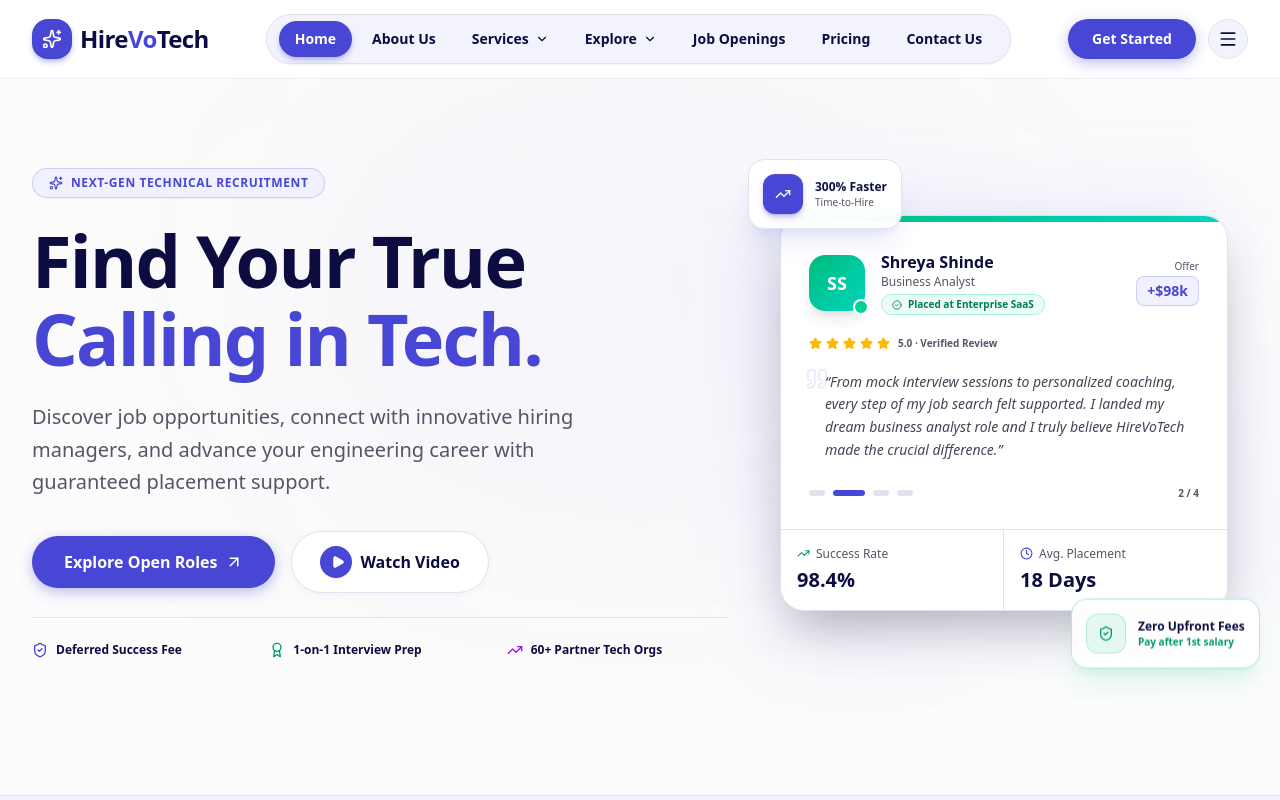
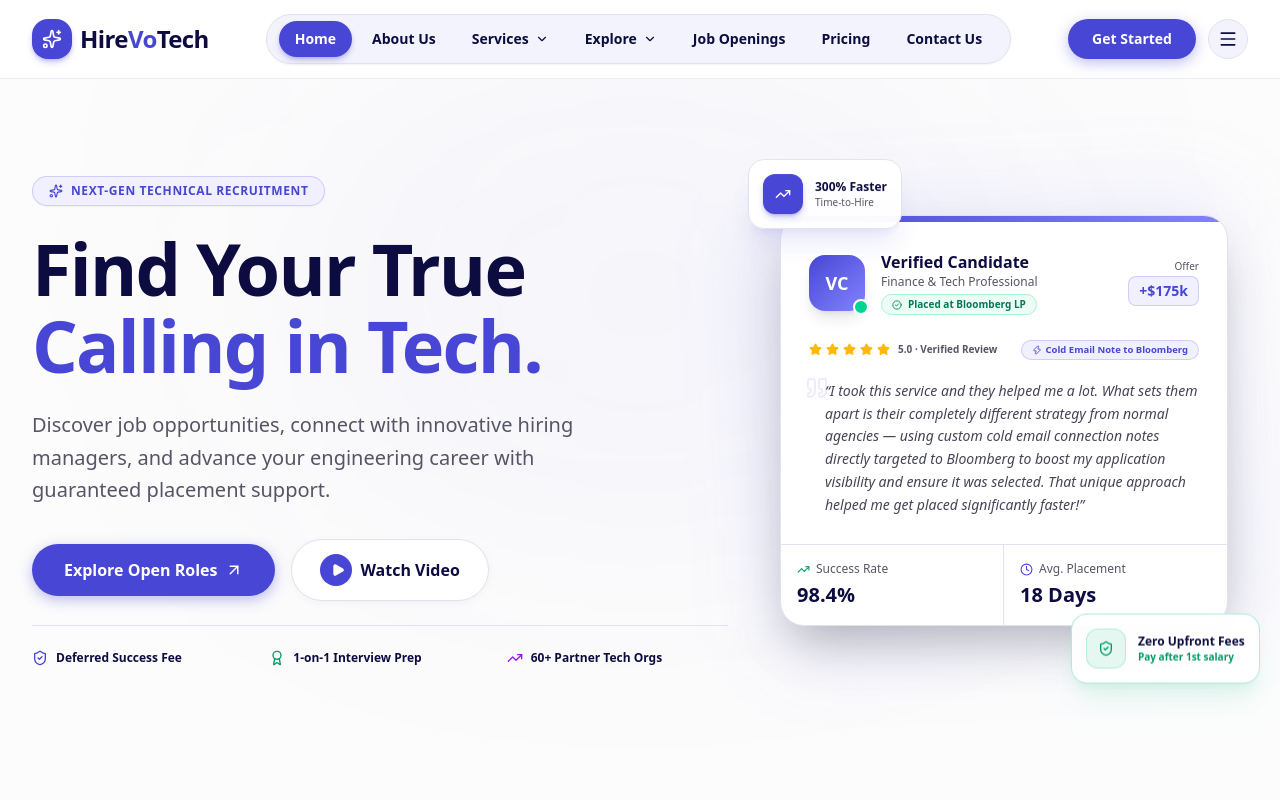
Before and after one commit to MrSanito/HireVoTech, a Next.js app: page / in a window 1280 px wide. Shown: the top 800 px of the page. Built offline with nearby package versions, Linux system fonts and the light colour scheme.

Commit message:
Update hero feedback card to feature single cold email Bloomberg review

```diff
--- a/app/components/Hero.tsx
+++ b/app/components/Hero.tsx
@@ -1,6 +1,6 @@
 "use client";
 
-import React, { useState, useEffect } from "react";
+import React, { useState } from "react";
 import Link from "next/link";
 import {
   ArrowUpRight,
@@ -12,76 +12,25 @@
   Clock,
   Star,
   Quote,
-  CheckCircle2
+  CheckCircle2,
+  Zap
 } from "lucide-react";
 import VideoModal from "./VideoModal";
 
-const feedbacks = [
-  {
-    name: "Udhayan K.",
-    role: "Software Engineer",
-    company: "Series-B Fintech",
-    offer: "+$145k",
-    avatar: "UK",
-    color: "from-[#4846D4] to-[#8482FF]",
-    stars: 5,
-    text: "The professionalism and expertise demonstrated by the HireVoTech team have been truly exemplary. Nilam's efforts in connecting me with the right companies led to significant success. This collaboration has been transformative.",
-  },
-  {
-    name: "Shreya Shinde",
-    role: "Business Analyst",
-    company: "Enterprise SaaS",
-    offer: "+$98k",
-    avatar: "SS",
-    color: "from-emerald-500 to-teal-400",
-    stars: 5,
-    text: "From mock interview sessions to personalized coaching, every step of my job search felt supported. I landed my dream business analyst role and I truly believe HireVoTech made the crucial difference.",
-  },
-  {
-    name: "Prasham Parekh",
-    role: "Cloud Architect",
-    company: "US Tech Corp",
-    offer: "+$165k",
-    avatar: "PP",
-    color: "from-purple-500 to-pink-400",
-    stars: 5,
-    text: "Thanks to HireVoTech's expert advice and tireless efforts, I successfully landed my first job in the United States. The dedication of my career advisor went above and beyond — she was both a motivator and a strategist.",
-  },
-  {
-    name: "Anonymous Candidate",
-    role: "Finance & Tech Professional",
-    company: "Bloomberg LP",
-    offer: "Placed",
-    avatar: "AC",
-    color: "from-amber-500 to-orange-400",
-    stars: 5,
-    text: "I took this service and they helped me a lot. What sets them apart is their completely different approach from the norm — they used cold email connection notes directly to Bloomberg to boost my application visibility and get it selected. That unique strategy is what I observed, and it genuinely helped me get placed much faster than I ever expected.",
-  },
-];
+const heroFeedback = {
+  name: "Verified Candidate",
+  role: "Finance & Tech Professional",
+  company: "Bloomberg LP",
+  offer: "+$175k",
+  avatar: "VC",
+  color: "from-[#4846D4] to-[#8482FF]",
+  stars: 5,
+  strategyTag: "Cold Email Note to Bloomberg",
+  text: "I took this service and they helped me a lot. What sets them apart is their completely different strategy from normal agencies — using custom cold email connection notes directly targeted to Bloomberg to boost my application visibility and ensure it was selected. That unique approach helped me get placed significantly faster!",
+};
 
 export default function Hero() {
   const [videoOpen, setVideoOpen] = useState(false);
-  const [active, setActive] = useState(0);
-  const [fading, setFading] = useState(false);
-
-  useEffect(() => {
-    const timer = setInterval(() => {
-      setFading(true);
-      setTimeout(() => {
-        setActive((prev) => (prev + 1) % feedbacks.length);
-        setFading(false);
-      }, 350);
-    }, 5000);
-    return () => clearInterval(timer);
-  }, []);
-
-  const switchTo = (idx: number) => {
-    if (idx === active) return;
-    setFading(true);
-    setTimeout(() => { setActive(idx); setFading(false); }, 350);
-  };
-
-  const fb = feedbacks[active];
 
   return (
     <>
@@ -163,17 +112,17 @@
                 {/* Main Feedback Card */}
                 <div className="relative bg-white rounded-3xl border border-[#E1E2EE] shadow-2xl overflow-hidden z-10">
 
-                  {/* Card top accent stripe — color changes with active review */}
-                  <div className={`h-1.5 w-full bg-gradient-to-r ${fb.color} transition-all duration-700`}></div>
+                  {/* Card top accent stripe */}
+                  <div className={`h-1.5 w-full bg-gradient-to-r ${heroFeedback.color}`}></div>
 
                   <div className="p-5 sm:p-7 space-y-4 sm:space-y-5">
 
                     {/* Header: avatar + name + placement badge + offer */}
-                    <div className={`flex items-center gap-3 sm:gap-4 transition-all duration-300 ${fading ? "opacity-0 translate-y-2" : "opacity-100 translate-y-0"}`}>
+                    <div className="flex items-center gap-3 sm:gap-4">
                       {/* Gradient avatar with live pulse */}
                       <div className="relative flex-shrink-0">
-                        <div className={`w-12 h-12 sm:w-14 sm:h-14 rounded-2xl bg-gradient-to-br ${fb.color} flex items-center justify-center text-white font-black text-base sm:text-lg shadow-lg`}>
-                          {fb.avatar}
+                        <div className={`w-12 h-12 sm:w-14 sm:h-14 rounded-2xl bg-gradient-to-br ${heroFeedback.color} flex items-center justify-center text-white font-black text-base sm:text-lg shadow-lg`}>
+                          {heroFeedback.avatar}
                         </div>
                         <span className="absolute -bottom-1 -right-1 w-3.5 h-3.5 sm:w-4 sm:h-4 rounded-full bg-emerald-400 border-2 border-white flex items-center justify-center">
                           <span className="w-2 h-2 rounded-full bg-emerald-400 animate-ping opacity-75"></span>
@@ -181,11 +130,11 @@
                       </div>
 
                       <div className="flex-1 min-w-0">
-                        <div className="font-bold text-[#0D0C41] text-sm sm:text-base truncate">{fb.name}</div>
-                        <div className="text-[11px] sm:text-xs text-[#555566] font-medium truncate">{fb.role}</div>
+                        <div className="font-bold text-[#0D0C41] text-sm sm:text-base truncate">{heroFeedback.name}</div>
+                        <div className="text-[11px] sm:text-xs text-[#555566] font-medium truncate">{heroFeedback.role}</div>
                         <div className="mt-1 inline-flex items-center gap-1.5 bg-emerald-50 border border-emerald-200 text-emerald-700 rounded-full px-2.5 py-0.5 text-[9.5px] sm:text-[10px] font-bold truncate max-w-full">
                           <CheckCircle2 size={10} className="flex-shrink-0" />
-                          <span className="truncate">Placed at {fb.company}</span>
+                          <span className="truncate">Placed at {heroFeedback.company}</span>
                         </div>
                       </div>
 
@@ -193,44 +142,32 @@
                       <div className="flex-shrink-0 text-right">
                         <div className="text-[9px] sm:text-[10px] text-[#555566] font-medium mb-0.5">Offer</div>
                         <span className="text-xs sm:text-sm font-black text-[#4846D4] bg-[#F0F0FF] border border-[#4846D4]/20 rounded-lg px-2 sm:px-2.5 py-0.5 sm:py-1 block">
-                          {fb.offer}
+                          {heroFeedback.offer}
                         </span>
                       </div>
                     </div>
 
-                    {/* Star rating */}
-                    <div className={`flex items-center gap-1 transition-all duration-300 ${fading ? "opacity-0" : "opacity-100"}`}>
-                      {Array.from({ length: fb.stars }).map((_, i) => (
-                        <Star key={i} size={13} className="text-amber-400 fill-amber-400" />
-                      ))}
-                      <span className="text-[10px] font-bold text-[#555566] ml-1">5.0 · Verified Review</span>
+                    {/* Star rating & Strategy Tag */}
+                    <div className="flex items-center justify-between gap-2 flex-wrap pt-1">
+                      <div className="flex items-center gap-1">
+                        {Array.from({ length: heroFeedback.stars }).map((_, i) => (
+                          <Star key={i} size={13} className="text-amber-400 fill-amber-400" />
+                        ))}
+                        <span className="text-[10px] font-bold text-[#555566] ml-1">5.0 · Verified Review</span>
+                      </div>
+
+                      <span className="inline-flex items-center gap-1 bg-[#F0F0FF] text-[#4846D4] border border-[#4846D4]/20 rounded-full px-2.5 py-0.5 text-[9.5px] font-bold">
+                        <Zap size={10} className="flex-shrink-0" />
+                        <span>{heroFeedback.strategyTag}</span>
+                      </span>
                     </div>
 
                     {/* Quote text */}
-                    <div className={`relative transition-all duration-300 ${fading ? "opacity-0 translate-y-3" : "opacity-100 translate-y-0"}`}>
+                    <div className="relative">
                       <Quote size={24} className="text-[#4846D4]/10 absolute -top-1 -left-1" />
-                      <p className="text-xs sm:text-sm text-[#444455] leading-relaxed font-normal pl-3 sm:pl-4 italic line-clamp-4 sm:line-clamp-none">
-                        &ldquo;{fb.text}&rdquo;
+                      <p className="text-xs sm:text-sm text-[#444455] leading-relaxed font-normal pl-3 sm:pl-4 italic">
+                        &ldquo;{heroFeedback.text}&rdquo;
                       </p>
-                    </div>
-
-                    {/* Dot navigation */}
-                    <div className="flex items-center gap-2 pt-1">
-                      {feedbacks.map((_, idx) => (
-                        <button
-                          key={idx}
-                          onClick={() => switchTo(idx)}
-                          className={`h-1.5 rounded-full transition-all duration-500 cursor-pointer ${
-                            active === idx
-                              ? "bg-[#4846D4] w-7 sm:w-8"
-                              : "bg-[#E1E2EE] hover:bg-[#4846D4]/40 w-3.5 sm:w-4"
-                          }`}
-                          aria-label={`Go to review ${idx + 1}`}
-                        />
-                      ))}
-                      <span className="ml-auto text-[10px] text-[#555566] font-semibold">
-                        {active + 1} / {feedbacks.length}
-                      </span>
                     </div>
                   </div>
 
```
